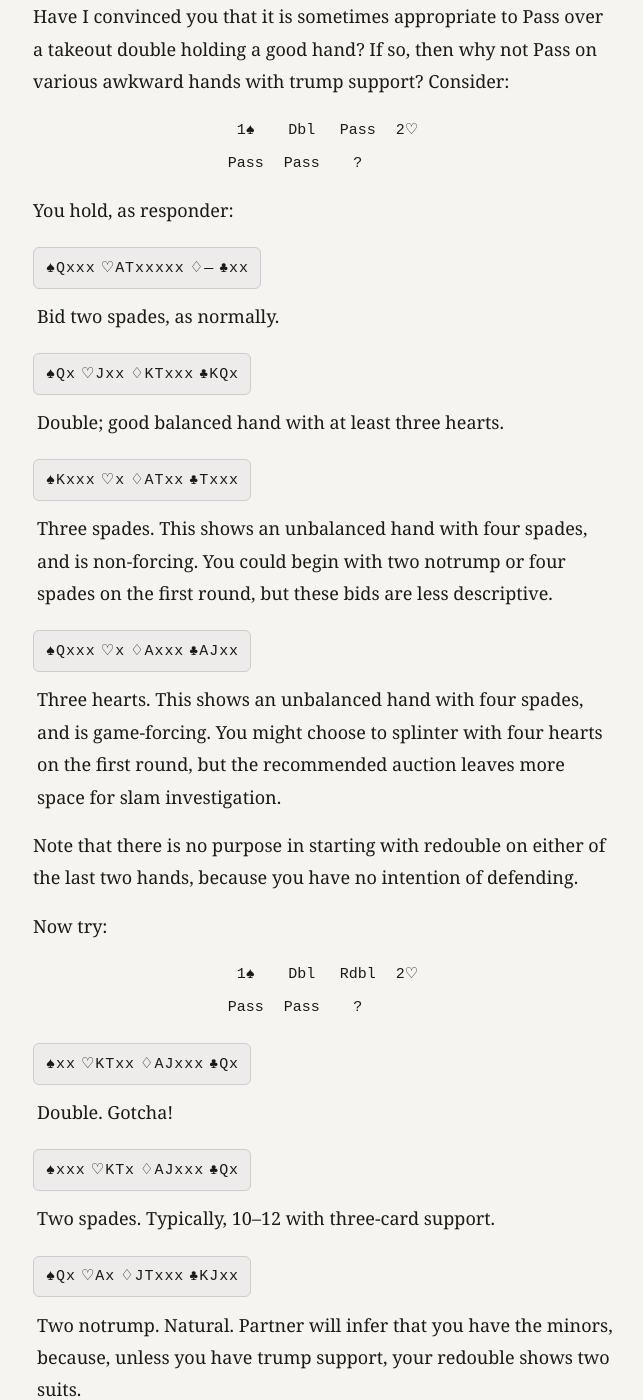
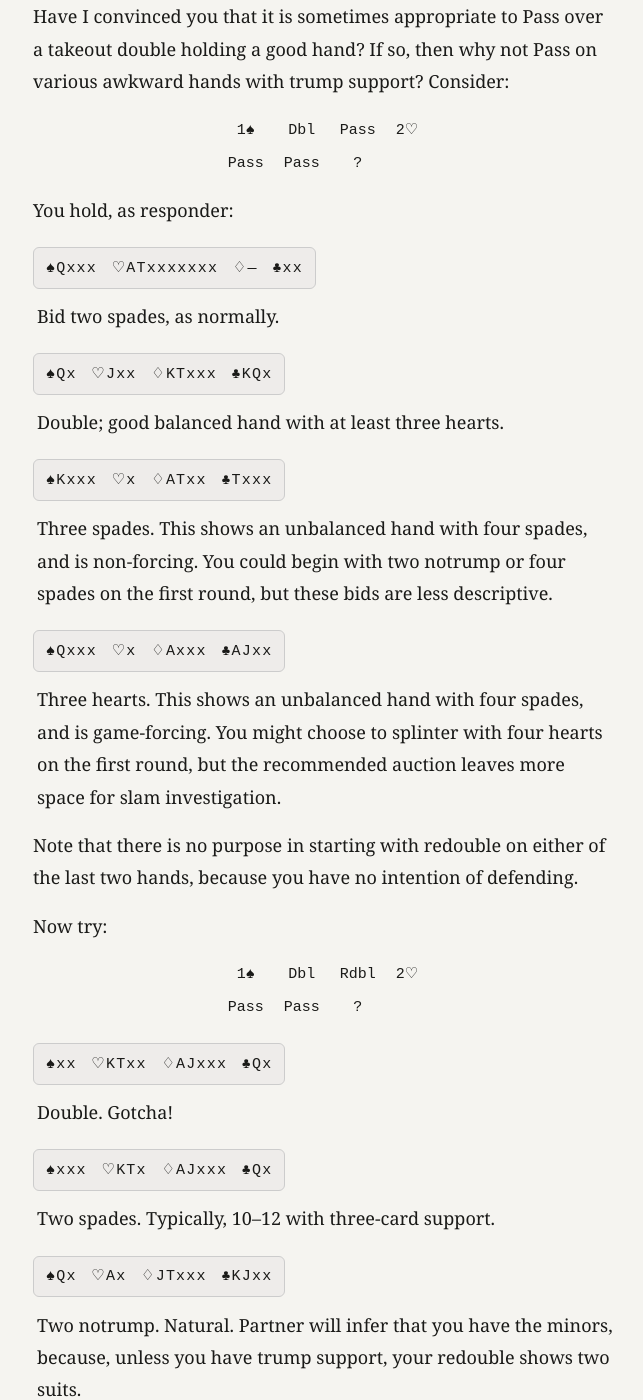
Before and after one commit to kjraywood/kjraywood.github.io, a Jekyll site: the page igas/index.html, which Jekyll copies as it is, in a window 1280 px wide and 1400 px high, scrolled down 4877 px. Shown: the whole window, without its empty margins (317-960 px from the left). Built offline with Jekyll 4.4.1, drawn with Linux system fonts in a browser that asks for light colours; some of the changed text lies outside the part shown.

Commit message:
no explicit space characters between cards at all  — just letter-spacing: 0.08em to create a small consistent gap between every character, and word-spacing: 0.3em to create the wider gap between suits.

```diff
--- a/igas/index.html
+++ b/igas/index.html
@@ -37,6 +37,8 @@
     word-break: break-word;
     max-width: 100%;
     box-sizing: border-box;
+    letter-spacing: 0.08em;
+    word-spacing: 0.3em;
   }
   .problem { border-left: 2px solid #aaa; padding-left: 1rem; margin: 1.2rem 0; }
   .problem .label { font-size: clamp(13px, 3.5vw, 14px); font-weight: 500; color: #666; margin-bottom: 0.4rem; }
@@ -66,7 +68,7 @@
 
   <div class="problem">
     <div class="label">August &lsquo;80 &nbsp;&middot;&nbsp; Matchpoints; both vulnerable</div>
-    <div class="hand">&#9824;&#8202;A&#8202;7&#8202;6&#8202;3&#8201;&#8201;&#9825;&#8202;K&#8202;J&#8202;9&#8201;&#8201;&#9826;&#8202;6&#8202;4&#8202;3&#8201;&#8201;&#9827;&#8202;Q&#8202;9&#8202;5</div>
+    <div class="hand">&#9824;A763 &#9825;KJ9 &#9826;643 &#9827;Q95</div>
     <div class="bid-wrap">
       <table class="bid-table headed">
         <tr><th>South</th><th>West</th><th>North</th><th>East</th></tr>
@@ -79,7 +81,7 @@
 
   <div class="problem">
     <div class="label">December &lsquo;80 &nbsp;&middot;&nbsp; IMPs; NS vulnerable</div>
-    <div class="hand">&#9824;&#8202;K&#8202;Q&#8202;5&#8202;2&#8201;&#8201;&#9825;&#8202;9&#8202;6&#8202;4&#8201;&#8201;&#9826;&#8202;A&#8202;8&#8202;7&#8201;&#8201;&#9827;&#8202;Q&#8202;6&#8202;3</div>
+    <div class="hand">&#9824;KQ52 &#9825;964 &#9826;A87 &#9827;Q63</div>
     <div class="bid-wrap">
       <table class="bid-table headed">
         <tr><th>South</th><th>West</th><th>North</th><th>East</th></tr>
@@ -98,11 +100,11 @@
 
   <p>From this perspective, it serves no purpose to redouble one diamond on,</p>
 
-  <div class="hand">&#9824;&#8202;A&#8202;7&#8202;6&#8202;3&#8201;&#8201;&#9825;&#8202;K&#8202;J&#8202;9&#8201;&#8201;&#9826;&#8202;6&#8202;4&#8202;3&#8201;&#8201;&#9827;&#8202;Q&#8202;9&#8202;5</div>
+  <div class="hand">&#9824;A763 &#9825;KJ9 &#9826;643 &#9827;Q95</div>
 
   <p>or one club on,</p>
 
-  <div class="hand">&#9824;&#8202;K&#8202;Q&#8202;5&#8202;2&#8201;&#8201;&#9825;&#8202;9&#8202;6&#8202;4&#8201;&#8201;&#9826;&#8202;A&#8202;8&#8202;7&#8201;&#8201;&#9827;&#8202;Q&#8202;6&#8202;3</div>
+  <div class="hand">&#9824;KQ52 &#9825;964 &#9826;A87 &#9827;Q63</div>
 
   <p>Surely it is unlikely that partner will be able to double the suit they choose, and you will be uncomfortable doubling anything yourself, except, perhaps, spades. Your redouble will usually enable them to get off the hook. Furthermore, it leaves you very vulnerable to preemption.</p>
 
@@ -112,11 +114,11 @@
 
   <p>Well, the secret is out if it is OK to pass over a double holding a good hand. When you do so, your redoubles acquire more definition. They show 10+ points with good defense against all but one of their suits. Thus, you might redouble one club on,</p>
 
-  <div class="hand">&#9824;&#8202;K&#8202;T&#8202;9&#8202;x&#8202;x&#8201;&#8201;&#9825;&#8202;x&#8202;x&#8201;&#8201;&#9826;&#8202;A&#8202;J&#8202;x&#8202;x&#8201;&#8201;&#9827;&#8202;K&#8202;x&#8202;x</div>
+  <div class="hand">&#9824;KT9xx &#9825;xx &#9826;AJxx &#9827;Kxx</div>
 
   <p>or one diamond on,</p>
 
-  <div class="hand">&#9824;&#8202;Q&#8202;T&#8202;x&#8202;x&#8201;&#8201;&#9825;&#8202;x&#8202;x&#8201;&#8201;&#9826;&#8202;Q&#8202;x&#8202;x&#8201;&#8201;&#9827;&#8202;A&#8202;Q&#8202;x&#8202;x</div>
+  <div class="hand">&#9824;QTxx &#9825;xx &#9826;Qxx &#9827;AQxx</div>
 
   <p>If they bid hearts in these instances, partner will double only with four of them, because he knows you are likely to be short in hearts. Similarly, if the auction proceeds:</p>
 
@@ -140,7 +142,7 @@
 
   <p>This style facilitates constructive bidding too. How many times have you held,</p>
 
-  <div class="hand">&#9824;&#8202;x&#8202;x&#8201;&#8201;&#9825;&#8202;Q&#8202;x&#8202;x&#8202;x&#8201;&#8201;&#9826;&#8202;A&#8202;K&#8202;x&#8201;&#8201;&#9827;&#8202;A&#8202;x&#8202;x&#8202;x</div>
+  <div class="hand">&#9824;xx &#9825;Qxxx &#9826;AKx &#9827;Axxx</div>
 
   <p>and heard the auction go:</p>
 
@@ -198,7 +200,7 @@
 
   <div class="problem">
     <div class="label">IMPs, EW vulnerable</div>
-    <div class="hand">&#9824;&#8202;K&#8202;T&#8202;7&#8202;3&#8202;2&#8201;&#8201;&#9825;&#8202;4&#8201;&#8201;&#9826;&#8202;K&#8202;8&#8202;6&#8202;2&#8201;&#8201;&#9827;&#8202;A&#8202;K&#8202;7</div>
+    <div class="hand">&#9824;KT732 &#9825;4 &#9826;K862 &#9827;AK7</div>
     <div class="bid-wrap">
       <table class="bid-table headed">
         <tr><th>South</th><th>West</th><th>North</th><th>East</th></tr>
@@ -223,16 +225,16 @@
 
   <p>You hold, as responder:</p>
 
-  <div class="hand-label"><span class="hand">&#9824;&#8202;Q&#8202;x&#8202;x&#8202;x&#8201;&#8201;&#9825;&#8202;A&#8202;T&#8202;x&#8202;x&#8202;x&#8202;x&#8202;x&#8201;&#8201;&#9826;&#8202;&mdash;&#8201;&#8201;&#9827;&#8202;x&#8202;x</span></div>
+  <div class="hand-label"><span class="hand">&#9824;Qxxx &#9825;ATxxxxxxx &#9826;&mdash; &#9827;xx</span></div>
   <p class="hand-response">Bid two spades, as normally.</p>
 
-  <div class="hand-label"><span class="hand">&#9824;&#8202;Q&#8202;x&#8201;&#8201;&#9825;&#8202;J&#8202;x&#8202;x&#8201;&#8201;&#9826;&#8202;K&#8202;T&#8202;x&#8202;x&#8202;x&#8201;&#8201;&#9827;&#8202;K&#8202;Q&#8202;x</span></div>
+  <div class="hand-label"><span class="hand">&#9824;Qx &#9825;Jxx &#9826;KTxxx &#9827;KQx</span></div>
   <p class="hand-response">Double; good balanced hand with at least three hearts.</p>
 
-  <div class="hand-label"><span class="hand">&#9824;&#8202;K&#8202;x&#8202;x&#8202;x&#8201;&#8201;&#9825;&#8202;x&#8201;&#8201;&#9826;&#8202;A&#8202;T&#8202;x&#8202;x&#8201;&#8201;&#9827;&#8202;T&#8202;x&#8202;x&#8202;x</span></div>
+  <div class="hand-label"><span class="hand">&#9824;Kxxx &#9825;x &#9826;ATxx &#9827;Txxx</span></div>
   <p class="hand-response">Three spades. This shows an unbalanced hand with four spades, and is non-forcing. You could begin with two notrump or four spades on the first round, but these bids are less descriptive.</p>
 
-  <div class="hand-label"><span class="hand">&#9824;&#8202;Q&#8202;x&#8202;x&#8202;x&#8201;&#8201;&#9825;&#8202;x&#8201;&#8201;&#9826;&#8202;A&#8202;x&#8202;x&#8202;x&#8201;&#8201;&#9827;&#8202;A&#8202;J&#8202;x&#8202;x</span></div>
+  <div class="hand-label"><span class="hand">&#9824;Qxxx &#9825;x &#9826;Axxx &#9827;AJxx</span></div>
   <p class="hand-response">Three hearts. This shows an unbalanced hand with four spades, and is game-forcing. You might choose to splinter with four hearts on the first round, but the recommended auction leaves more space for slam investigation.</p>
 
   <p>Note that there is no purpose in starting with redouble on either of the last two hands, because you have no intention of defending.</p>
@@ -246,22 +248,22 @@
     </table>
   </div>
 
-  <div class="hand-label"><span class="hand">&#9824;&#8202;x&#8202;x&#8201;&#8201;&#9825;&#8202;K&#8202;T&#8202;x&#8202;x&#8201;&#8201;&#9826;&#8202;A&#8202;J&#8202;x&#8202;x&#8202;x&#8201;&#8201;&#9827;&#8202;Q&#8202;x</span></div>
+  <div class="hand-label"><span class="hand">&#9824;xx &#9825;KTxx &#9826;AJxxx &#9827;Qx</span></div>
   <p class="hand-response">Double. Gotcha!</p>
 
-  <div class="hand-label"><span class="hand">&#9824;&#8202;x&#8202;x&#8202;x&#8201;&#8201;&#9825;&#8202;K&#8202;T&#8202;x&#8201;&#8201;&#9826;&#8202;A&#8202;J&#8202;x&#8202;x&#8202;x&#8201;&#8201;&#9827;&#8202;Q&#8202;x</span></div>
+  <div class="hand-label"><span class="hand">&#9824;xxx &#9825;KTx &#9826;AJxxx &#9827;Qx</span></div>
   <p class="hand-response">Two spades. Typically, 10&ndash;12 with three-card support.</p>
 
-  <div class="hand-label"><span class="hand">&#9824;&#8202;Q&#8202;x&#8201;&#8201;&#9825;&#8202;A&#8202;x&#8201;&#8201;&#9826;&#8202;J&#8202;T&#8202;x&#8202;x&#8202;x&#8201;&#8201;&#9827;&#8202;K&#8202;J&#8202;x&#8202;x</span></div>
+  <div class="hand-label"><span class="hand">&#9824;Qx &#9825;Ax &#9826;JTxxx &#9827;KJxx</span></div>
   <p class="hand-response">Two notrump. Natural. Partner will infer that you have the minors, because, unless you have trump support, your redouble shows two suits.</p>
 
-  <div class="hand-label"><span class="hand">&#9824;&#8202;Q&#8202;x&#8201;&#8201;&#9825;&#8202;A&#8202;x&#8201;&#8201;&#9826;&#8202;A&#8202;J&#8202;x&#8202;x&#8202;x&#8201;&#8201;&#9827;&#8202;K&#8202;J&#8202;x&#8202;x</span></div>
+  <div class="hand-label"><span class="hand">&#9824;Qx &#9825;Ax &#9826;AJxxx &#9827;KJxx</span></div>
   <p class="hand-response">Three diamonds. Forcing.</p>
 
-  <div class="hand-label"><span class="hand">&#9824;&#8202;Q&#8202;x&#8202;x&#8201;&#8201;&#9825;&#8202;Q&#8202;x&#8201;&#8201;&#9826;&#8202;K&#8202;T&#8202;x&#8202;x&#8201;&#8201;&#9827;&#8202;A&#8202;Q&#8202;x&#8202;x</span></div>
+  <div class="hand-label"><span class="hand">&#9824;Qxx &#9825;Qx &#9826;KTxx &#9827;AQxx</span></div>
   <p class="hand-response">Three hearts. Three-card spade support, choice of games.</p>
 
-  <div class="hand-label"><span class="hand">&#9824;&#8202;x&#8202;x&#8202;x&#8201;&#8201;&#9825;&#8202;x&#8201;&#8201;&#9826;&#8202;A&#8202;K&#8202;x&#8202;x&#8201;&#8201;&#9827;&#8202;Q&#8202;T&#8202;x&#8202;x&#8202;x</span></div>
+  <div class="hand-label"><span class="hand">&#9824;xxx &#9825;x &#9826;AKxx &#9827;QTxxx</span></div>
   <p class="hand-response">Three spades. 10&ndash;12, three-card spade support, unbalanced.</p>
 
   <p>Note that, despite holding spade support, you can begin with a redouble in order to describe your hand, or to suggest the possibility of defending.</p>
@@ -270,7 +272,7 @@
 
   <p>My methods will solve some of your old problems, but they will also create some new ones. Try these:</p>
 
-  <div class="hand-label"><span class="hand">&#9824;&#8202;A&#8202;Q&#8202;x&#8202;x&#8201;&#8201;&#9825;&#8202;J&#8202;x&#8202;x&#8201;&#8201;&#9826;&#8202;Q&#8202;x&#8201;&#8201;&#9827;&#8202;Q&#8202;T&#8202;x&#8202;x</span></div>
+  <div class="hand-label"><span class="hand">&#9824;AQxx &#9825;Jxx &#9826;Qx &#9827;QTxx</span></div>
 
   <div class="bid-wrap">
     <table class="bid-table">
@@ -281,7 +283,7 @@
 
   <p>One notrump. This auction shows spades and clubs. With a stronger hand, cue-bid. With five spades, bid one spade.</p>
 
-  <div class="hand-label"><span class="hand">&#9824;&#8202;K&#8202;T&#8202;x&#8202;x&#8202;x&#8201;&#8201;&#9825;&#8202;K&#8202;Q&#8202;x&#8201;&#8201;&#9826;&#8202;A&#8202;x&#8202;x&#8201;&#8201;&#9827;&#8202;J&#8202;x</span></div>
+  <div class="hand-label"><span class="hand">&#9824;KTxxx &#9825;KQx &#9826;Axx &#9827;Jx</span></div>
 
   <div class="bid-wrap">
     <table class="bid-table">
@@ -292,7 +294,7 @@
 
   <p>Double. Partner could have a balanced 20 count. I know &mdash; you can hardly wait to hold a strong East hand and trap pass against me.</p>
 
-  <div class="hand-label"><span class="hand">&#9824;&#8202;Q&#8202;x&#8201;&#8201;&#9825;&#8202;A&#8202;Q&#8202;x&#8202;x&#8201;&#8201;&#9826;&#8202;K&#8202;T&#8202;x&#8202;x&#8202;x&#8201;&#8201;&#9827;&#8202;x&#8202;x</span></div>
+  <div class="hand-label"><span class="hand">&#9824;Qx &#9825;AQxx &#9826;KTxxx &#9827;xx</span></div>
 
   <div class="bid-wrap">
     <table class="bid-table">
@@ -302,7 +304,7 @@
 
   <p>Double is right if they are going to choose diamonds, but Pass is right if they choose clubs. I tend to pass, figuring they are more likely to land in the lower suit.</p>
 
-  <div class="hand-label"><span class="hand">&#9824;&#8202;A&#8202;Q&#8202;x&#8202;x&#8202;x&#8201;&#8201;&#9825;&#8202;K&#8202;x&#8201;&#8201;&#9826;&#8202;A&#8202;K&#8202;x&#8201;&#8201;&#9827;&#8202;Q&#8202;x&#8202;x</span></div>
+  <div class="hand-label"><span class="hand">&#9824;AQxxx &#9825;Kx &#9826;AKx &#9827;Qxx</span></div>
 
   <div class="bid-wrap">
     <table class="bid-table">
```
